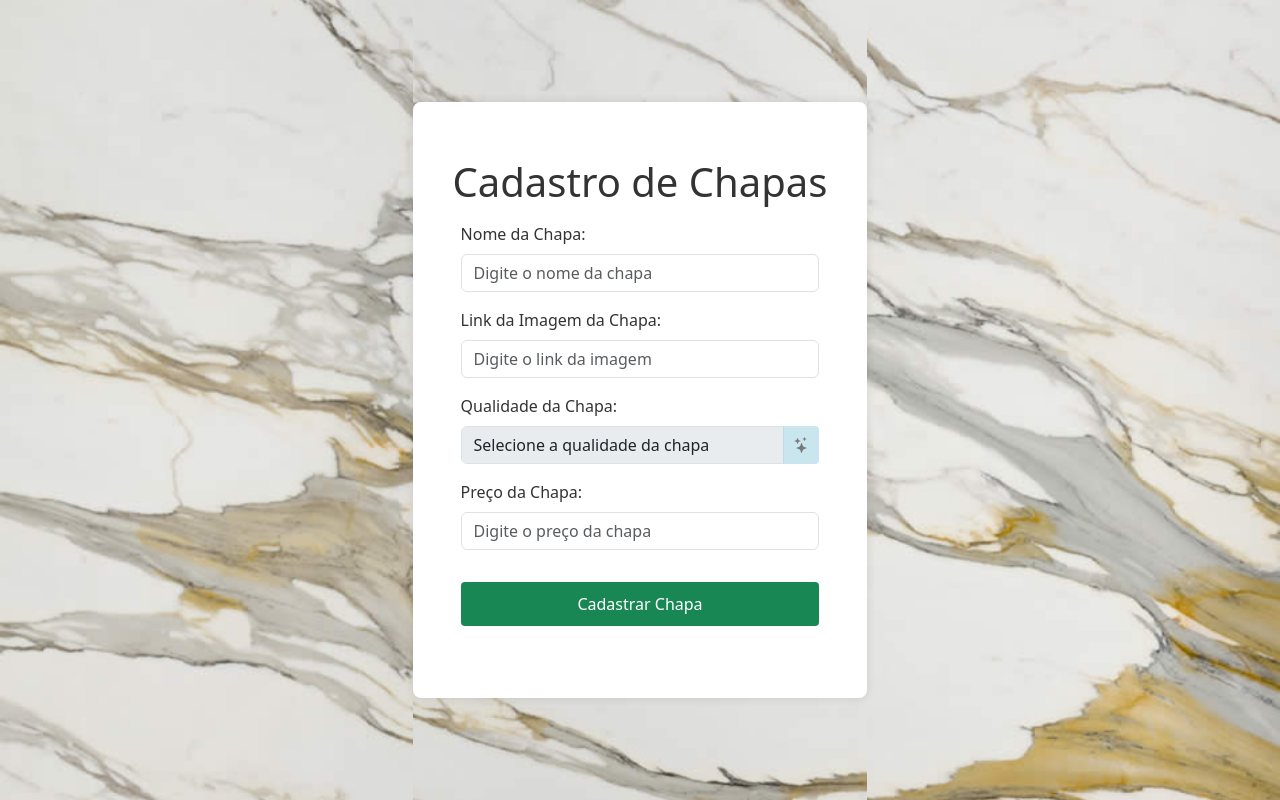
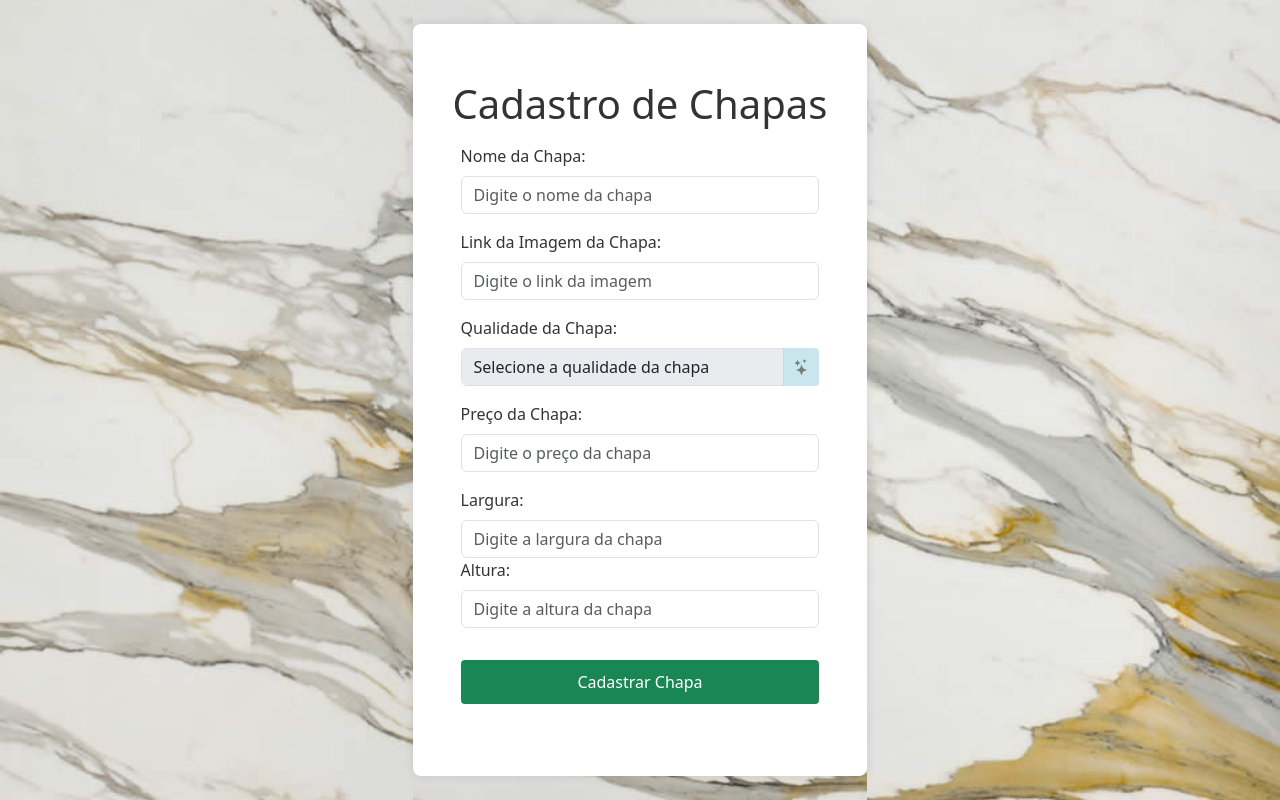
Before and after one commit to EduardoAlmeidaBR03/QUALIGRAN-FRONT, a Node server app: page /chapas/Cadastrar in a window 1280 px wide. Run offline with Node 20, Linux system fonts and the light colour scheme; some libraries are stand-ins or nearby versions.

Commit message:
Mudanças na tela Edição de produtos e Adição do campo dimensão da Chapa

```diff
--- a/routes/routes.js
+++ b/routes/routes.js
@@ -64,7 +64,7 @@ router.post("/chapa/excluir/:id",Services.ProdutoDelete);
 
 
 
-router.get('/carrinho/Adicionar/:id_chapa/:nome/:preco/:link', Services.CarrinhoAdicionar);
+router.get('/carrinho/Adicionar/:id_chapa/:nome/:preco/:link/:largura/:altura', Services.CarrinhoAdicionar);
 router.get('/carrinho/listar', Services.CarrinhoListar);
 router.get('/carrinho/remover/:id_chapa', Services.CarrinhoRemoverItem);
 
--- a/services/services.js
+++ b/services/services.js
@@ -133,7 +133,9 @@ module.exports = class Services {
          id_chapa: req.params.id_chapa,
          nome: req.params.nome,
          preco: req.params.preco,
-         link: decodeURIComponent(req.params.link)
+         link: decodeURIComponent(req.params.link),
+         largura: req.params.largura,
+         altura: req.params.altura
       };
       console.log("teste:  " + Item.id_chapa, Item.nome, Item.preco);
       try {
--- a/views/carrinho/Listar.handlebars
+++ b/views/carrinho/Listar.handlebars
@@ -24,6 +24,7 @@
               <img src="{{this.link}}" alt="Imagem do produto" width="50" height="50" class="me-2"/>
               Código Produto: <strong>{{this.id_chapa}}</strong> -
               <strong>{{this.nome}}</strong> -
+              Dimensão(m): <strong>{{this.largura}} x {{this.altura}} </strong> -
               Preço: <strong>R$ {{this.preco}}</strong>
             </td>
             <td>
@@ -74,7 +75,8 @@
       doc.setFontSize(12);
       doc.text(`Código do Produto: {{this.id_chapa}}`, 10, y);
       doc.text(`Nome: {{this.nome}}`, 10, y + 10);
-      doc.text(`Preço: R$ {{this.preco}}`, 10, y + 20);
+      doc.text(`Dimensão M: {{this.largura}} x {{this.altura}}`, 10, y + 20);
+      doc.text(`Preço: R$ {{this.preco}}`, 10, y + 30);
       y += 40;
 
       // Verificar se precisa de nova página
--- a/views/produtos/Cadastrar.handlebars
+++ b/views/produtos/Cadastrar.handlebars
@@ -65,13 +65,38 @@
             <input
               class="form-control"
               type="number"
-              step="1"
+              step="0.5"
               name="preco"
               id="preco"
               placeholder="Digite o preço da chapa"
               required
             />
           </div>
+
+          <!-- Campo largura da Chapa -->
+          <div class="col-12">
+            <label class="form-label" for="largura">Largura:</label>
+            <input
+              class="form-control"
+              type="number"
+              step="0.1"
+              name="largura"
+              id="largura"
+              placeholder="Digite a largura da chapa"
+              required
+            />
+            <label class="form-label" for="altura">Altura:</label>
+            <input
+              class="form-control"
+              type="number"
+              step="0.1"
+              name="altura"
+              id="altura"
+              placeholder="Digite a altura da chapa"
+              required
+            />
+          </div>
+
 
           <!-- Botão de Cadastro -->
           <div class="col-12">
--- a/views/produtos/listar.handlebars
+++ b/views/produtos/listar.handlebars
@@ -12,6 +12,7 @@
           <th>Imagem</th>
           <th>Nome</th>
           <th>Qualidade</th>
+          <th>Dimensão</th>
           <th>Preço</th>
           <th>Código da chapa</th>
           <th>Ação</th>
@@ -30,13 +31,16 @@
             {{this.qualidade}}
           </td>
           <td>
+            {{this.largura}}x{{this.altura}}
+          </td>
+          <td>
             R${{this.preco}}
           </td>
           <td>
             {{this.id_chapa}}
           </td>
           <td>
-            <a href="/carrinho/Adicionar/{{this.id_chapa}}/{{this.nome}}/{{this.preco}}/{{encodeURIComponent this.link}}" class="btn btn-primary">
+            <a href="/carrinho/Adicionar/{{this.id_chapa}}/{{this.nome}}/{{this.preco}}/{{encodeURIComponent this.link}}/{{this.largura}}/{{this.altura}}" class="btn btn-primary">
               <i class="bi bi-cart"></i>
             </a>
             <a href="/chapa/alterar/{{this.id_chapa}}" class="btn btn-warning" title="Alterar">
```
Also changed, not shown: views/produtos/atualizar.handlebars (+10 -2 lines).
